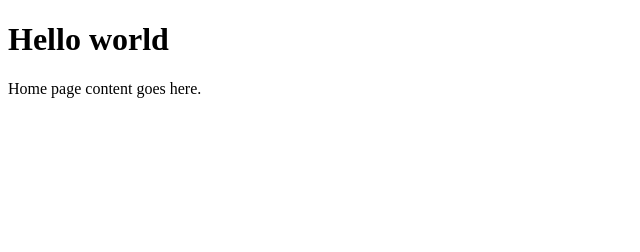
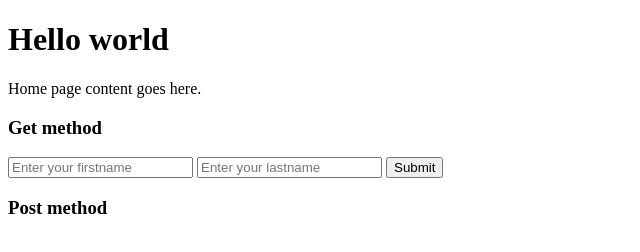
Before and after one commit to OliverOwens99/DataRepLab5, a website: page index.html in a window 1280 px wide. Shown: the whole page, without its empty margins (0-640 px from the left). Drawn offline with Linux system fonts and the light colour scheme.

Commit message:
added get method form and route

```diff
--- a/index.html
+++ b/index.html
@@ -9,5 +9,12 @@
     <body>
         <h1>Hello world</h1>
         <p>Home page content goes here.</p>
+        <h3>Get method</h3>
+        <form action="/name" method="get">
+            <input type="text" name="fname" placeholder="Enter your firstname">
+            <input type="text" name="lname" placeholder="Enter your lastname">
+            <input type="submit" value="Submit">
+        </form>
 
+        <h3>Post method</h3>
 </html>
--- a/server.js
+++ b/server.js
@@ -22,11 +22,17 @@ app.get('/api/books', (req, res) => {
     res.json(data);
 
 })
+//route with index html
 app.get ('/test', (req, res) => {
     res.sendFile(__dirname + '/index.html');
 
 });
 
+//route with form name
+app.get('/name', (req, res) => {
+    res.send('Hello '+ req.query.fname + ' ' + req.query.lname);
+});
+
 app.listen(port, () => {
   console.log(`Example app listening on port ${port}`)
 })
```
